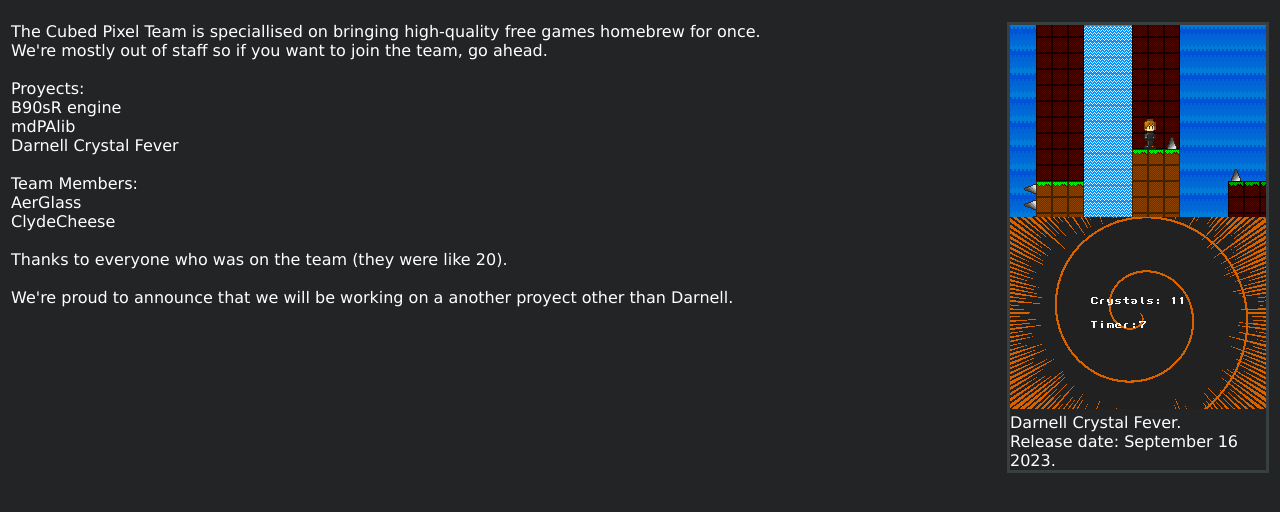
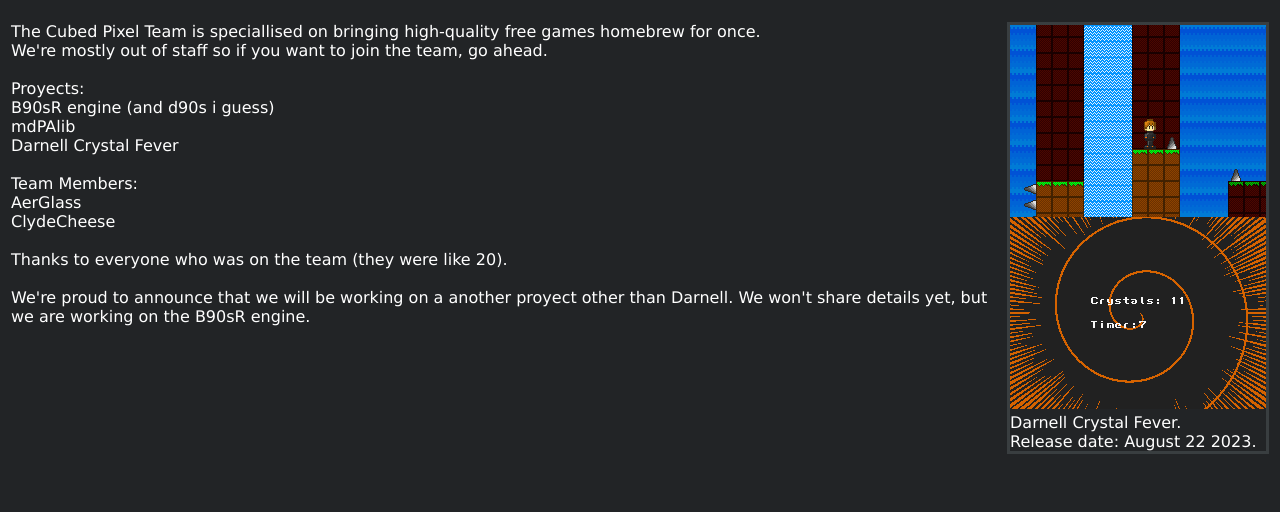
Before and after one commit to CubedPixelTeam/cubedpixel.github.io, a plain HTML site: page index.html in a window 1280 px wide. Shown: the part 62-574 px from the top of the page. Drawn offline with Linux system fonts and the light colour scheme.

Commit message:
update the website

```diff
--- a/index.html
+++ b/index.html
@@ -11,7 +11,7 @@
         We're mostly out of staff so if you want to join the team, go ahead.<br><br>
 
         Proyects:<br>
-        B90sR engine<br>
+        B90sR engine (and d90s i guess) <br>
         mdPAlib<br>
         Darnell Crystal Fever<br><br>
 
@@ -21,14 +21,14 @@
 
         Thanks to everyone who was on the team (they were like 20).<br><br>
 
-        We're proud to announce that we will be working on a another proyect other than Darnell.<br>
+        We're proud to announce that we will be working on a another proyect other than Darnell. We won't share details yet, but we are working on the B90sR engine.<br>
 
     </td>
 <td>
     <div class="side_game">
             <img  src="images/darnell.png" alt="Darnell Crystal Fever Screenshot" width="256" height="384"><br>
             Darnell Crystal Fever.<br>
-            Release date: September 16 2023.<br>
+            Release date: August 22 2023.<br>
         </td>
         </div>
     </tr>
```
